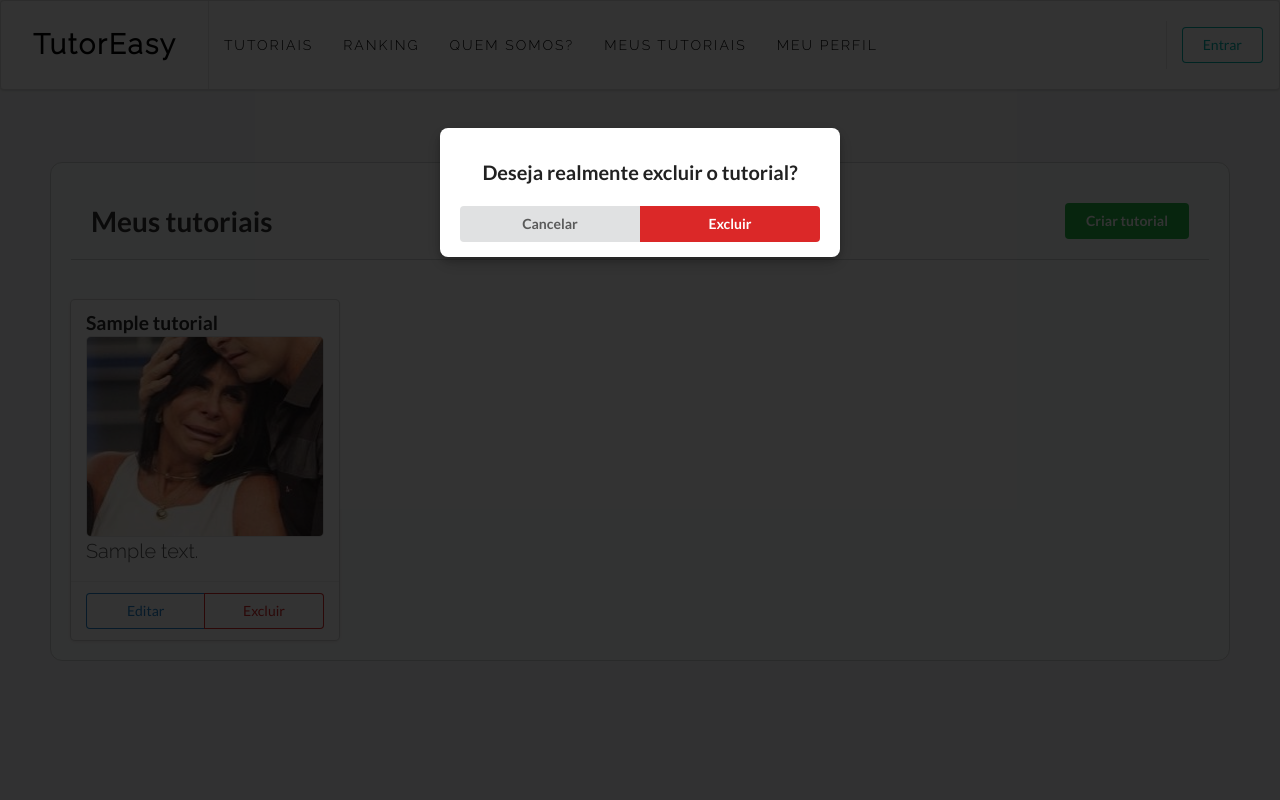
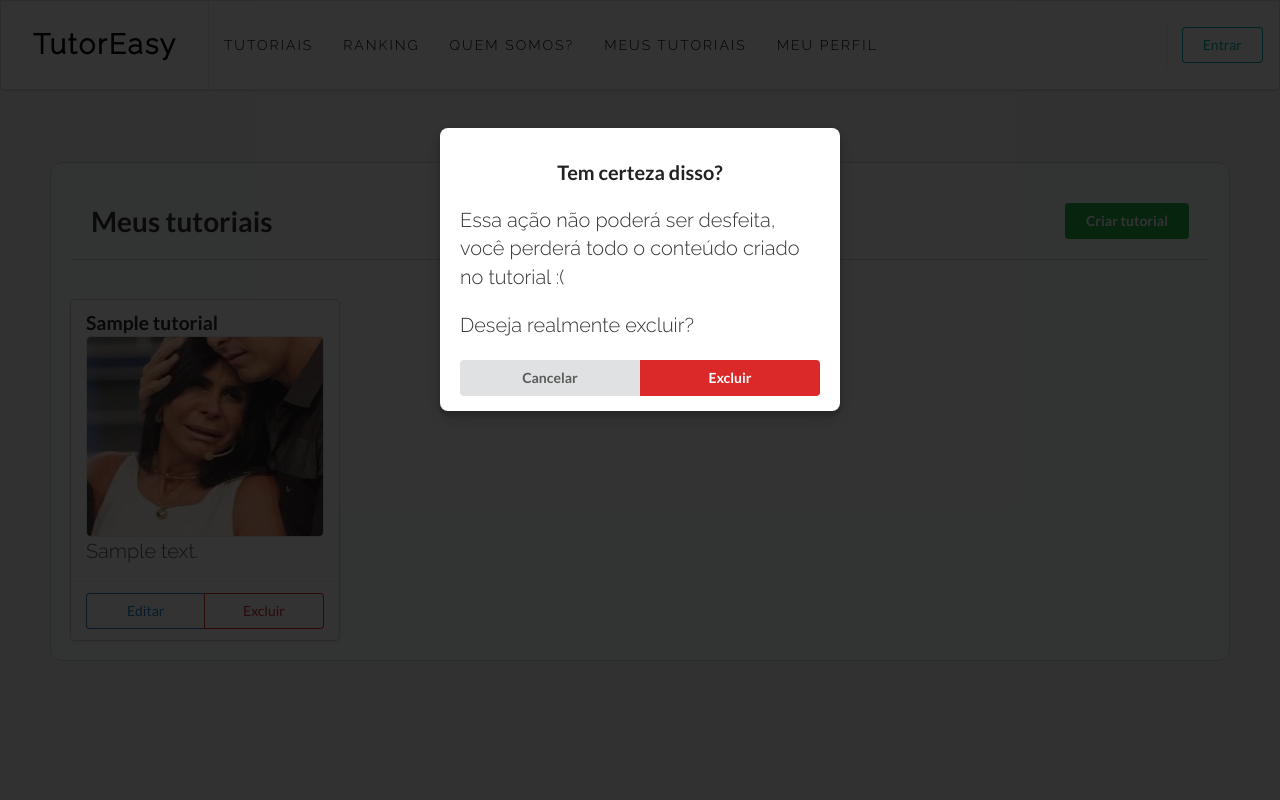
Before and after one commit to desireefernandes/TutorEasy, a PHP site: page /perfil-tutorial.php in a window 1280 px wide, after a click on "Excluir". Run offline with PHP 8.4, Linux system fonts and the light colour scheme; the visitor is signed in with stand-in values (Sample User, id 1); tables that the repository leaves empty hold one stand-in row (values such as "Sample post").

Commit message:
#34 Correção texto - Modal confirmação exclusão

```diff
--- a/perfil-tutorial.php
+++ b/perfil-tutorial.php
@@ -135,7 +135,12 @@ $pdo = dbConnect();
                     <div>
                         <br>
                         <div class="header">
-                            <p class="ui center aligned header">Deseja realmente excluir o tutorial?</p>
+                            <p class="ui center aligned header">Tem certeza disso?</p>
+                        </div>
+                        <br>
+                        <div class="content">
+                            <p>Essa ação não poderá ser desfeita, você perderá todo o conteúdo criado no tutorial :( </p>
+                            <p>Deseja realmente excluir?</p>
                         </div>
                         <br>
                         <div class="two ui buttons">
--- a/perfil-user.php
+++ b/perfil-user.php
@@ -75,7 +75,7 @@ $dados = $stmt->fetchAll();
                     </div>
                     <br>
                     <div class="content">
-                        <p>Essa ação não podera ser desfeita, você perderá todos os tutoriais que criou e os salvos,
+                        <p>Essa ação não poderá ser desfeita, você perderá todos os tutoriais que criou e os salvos,
                             além disso, não poderá mais contribuir na nossa comunidade :(
                         </p>
                         <p>Deseja realmente excluir sua conta?</p>
```
